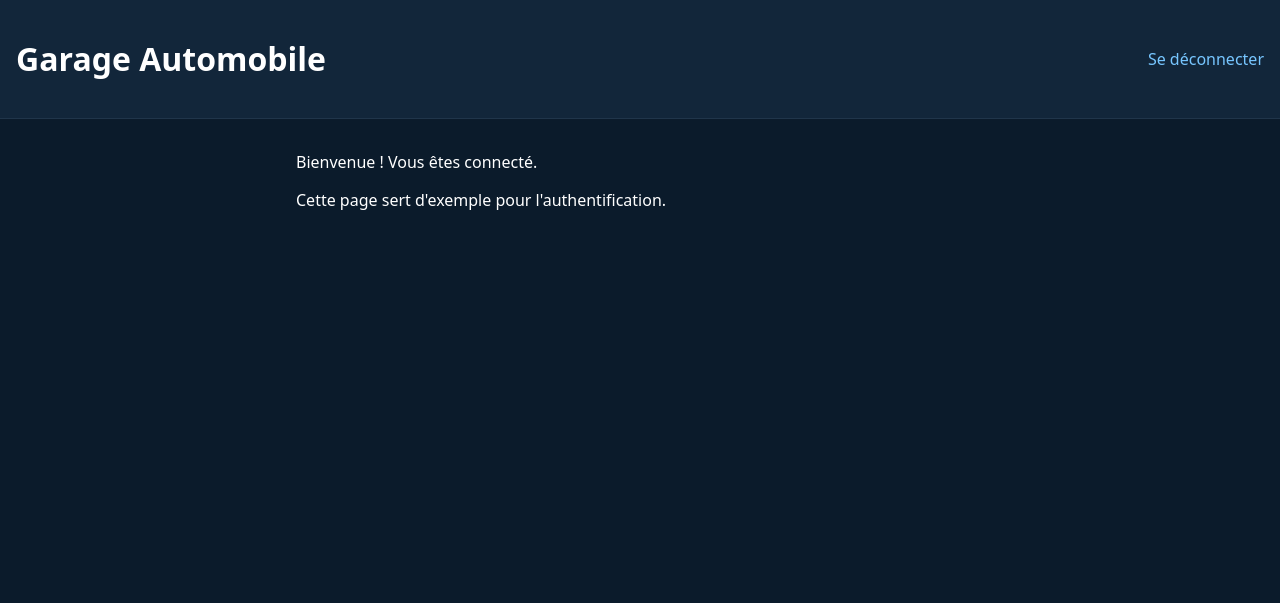
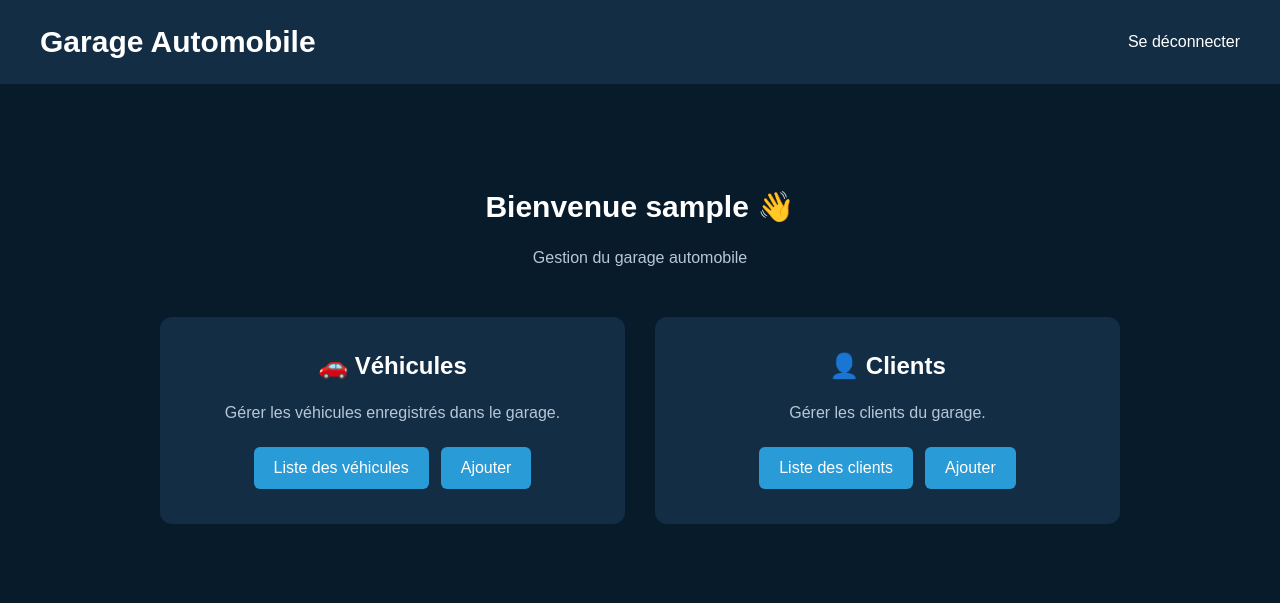
Before and after one commit to tomyduchaud2002/BC3BB1, a Django app: page / in a window 1280 px wide. Shown: the top 603 px of the page. Run offline with Django 5.2, Linux system fonts and the light colour scheme; the visitor is signed in with stand-in values (Sample User, id 1).

Commit message:
Amelioration du dashboard

```diff
--- a/garage_site/views.py
+++ b/garage_site/views.py
@@ -1,5 +1,6 @@
 from django.contrib.auth.decorators import login_required
 from django.shortcuts import render
+
 
 @login_required
 def home(request):
--- a/templates/home.html
+++ b/templates/home.html
@@ -1,23 +1,178 @@
-{% load static %}
 <!DOCTYPE html>
 <html lang="fr">
 <head>
-  <meta charset="utf-8" />
-  <meta name="viewport" content="width=device-width, initial-scale=1" />
-  <title>Accueil — Garage Auto</title>
-  <link rel="stylesheet" href="{% static 'css/style.css' %}">
+    <meta charset="UTF-8">
+    <meta name="viewport" content="width=device-width, initial-scale=1.0">
+    <title>Garage Automobile</title>
+
+    <style>
+        * {
+            box-sizing: border-box;
+        }
+
+        body {
+            margin: 0;
+            font-family: Arial, sans-serif;
+            background: #081b2b;
+            color: white;
+        }
+
+        header {
+            background: #132d44;
+            padding: 25px 40px;
+            display: flex;
+            justify-content: space-between;
+            align-items: center;
+        }
+
+        header h1 {
+            margin: 0;
+            font-size: 30px;
+        }
+
+        header a {
+            color: white;
+            text-decoration: none;
+        }
+
+        main {
+            max-width: 1000px;
+            margin: 60px auto;
+            padding: 20px;
+        }
+
+        .welcome {
+            text-align: center;
+            margin-bottom: 50px;
+        }
+
+        .welcome h2 {
+            font-size: 30px;
+        }
+
+        .welcome p {
+            color: #b8c7d6;
+        }
+
+        .cards {
+            display: grid;
+            grid-template-columns: repeat(2, 1fr);
+            gap: 30px;
+        }
+
+        .card {
+            background: #132d44;
+            padding: 35px;
+            border-radius: 12px;
+            text-align: center;
+        }
+
+        .card h3 {
+            font-size: 24px;
+            margin-top: 0;
+        }
+
+        .card p {
+            color: #b8c7d6;
+            margin-bottom: 25px;
+        }
+
+        .buttons {
+            display: flex;
+            justify-content: center;
+            gap: 12px;
+            flex-wrap: wrap;
+        }
+
+        .button {
+            display: inline-block;
+            padding: 12px 20px;
+            border-radius: 6px;
+            background: #299bd6;
+            color: white;
+            text-decoration: none;
+        }
+
+        .button:hover {
+            opacity: 0.85;
+        }
+
+        @media (max-width: 700px) {
+            .cards {
+                grid-template-columns: 1fr;
+            }
+
+            header {
+                padding: 20px;
+            }
+
+            main {
+                margin: 30px auto;
+            }
+        }
+    </style>
 </head>
+
 <body>
-  <header class="topbar">
+
+<header>
     <h1>Garage Automobile</h1>
-    <nav>
-      <a href="{% url 'logout' %}">Se déconnecter</a>
-    </nav>
-  </header>
-  <main class="container">
-    <p>Bienvenue ! Vous êtes connecté.</p>
-    <p>Cette page sert d'exemple pour l'authentification.</p>
-  </main>
-  <script src="{% static 'js/main.js' %}"></script>
+
+    <a href="{% url 'logout' %}">
+        Se déconnecter
+    </a>
+</header>
+
+<main>
+
+    <section class="welcome">
+        <h2>Bienvenue {{ user.username }} 👋</h2>
+        <p>
+            Gestion du garage automobile
+        </p>
+    </section>
+
+    <section class="cards">
+
+        <div class="card">
+            <h3>🚗 Véhicules</h3>
+
+            <p>
+                Gérer les véhicules enregistrés dans le garage.
+            </p>
+
+            <div class="buttons">
+                <a class="button" href="{% url 'liste_vehicules' %}">
+                    Liste des véhicules
+                </a>
+
+                <a class="button" href="{% url 'ajouter_vehicule' %}">
+                    Ajouter
+                </a>
+            </div>
+        </div>
+
+        <div class="card">
+            <h3>👤 Clients</h3>
+
+            <p>
+                Gérer les clients du garage.
+            </p>
+
+            <div class="buttons">
+                <a class="button" href="{% url 'liste_clients' %}">
+                    Liste des clients
+                </a>
+
+                <a class="button" href="{% url 'ajouter_client' %}">
+                    Ajouter
+                </a>
+            </div>
+        </div>
+
+    </section>
+
+</main>
+
 </body>
 </html>
```
